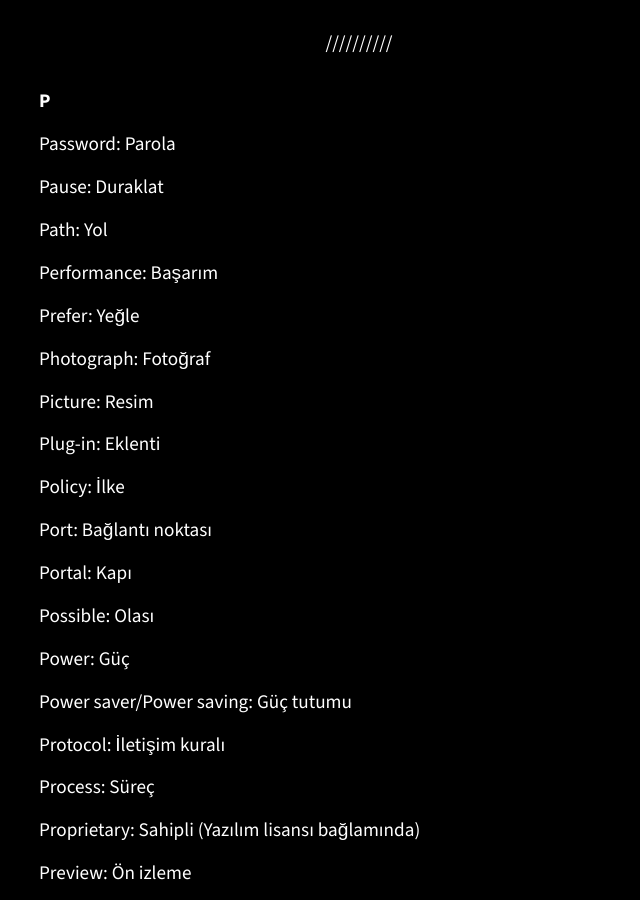
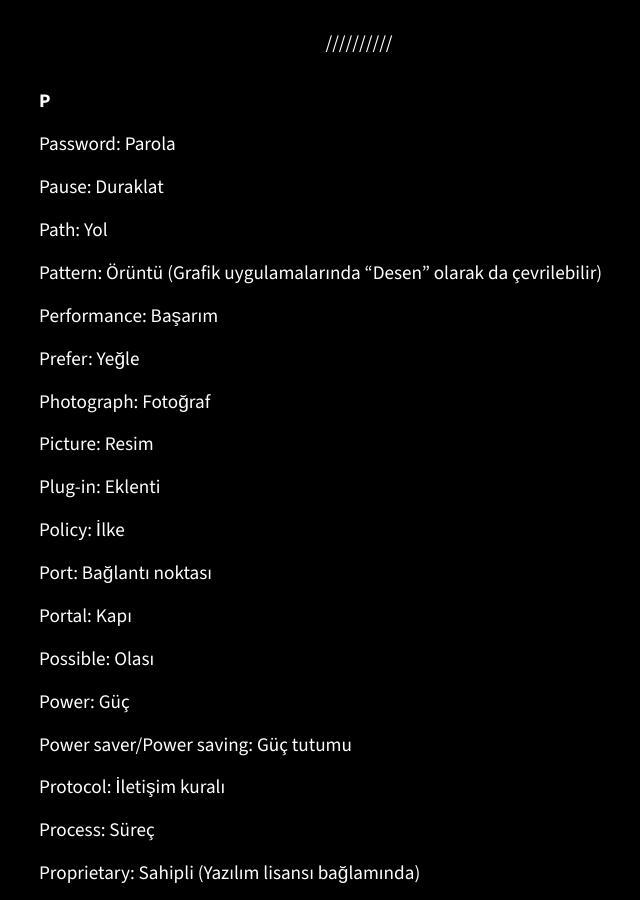
Before and after one commit to gnometurk/gnomeorgtr, a Jekyll site: the page built from ceviri/sozluk.md, in a window 1280 px wide and 900 px high, scrolled down 6525 px. Shown: the whole window, without its empty margins (281-921 px from the left). Built offline with Jekyll 4.4.1, drawn with Linux system fonts in a browser that asks for light colours.

Commit message:
sözlük: Pattern ekle
Pattern: Örüntü (Grafik uygulamalarında “Desen” olarak da çevrilebilir)

```diff
--- a/ceviri/sozluk.md
+++ b/ceviri/sozluk.md
@@ -282,6 +282,8 @@ Pause: Duraklat
 
 Path: Yol
 
+Pattern: Örüntü (Grafik uygulamalarında “Desen” olarak da çevrilebilir)
+
 Performance: Başarım
 
 Prefer: Yeğle
```
